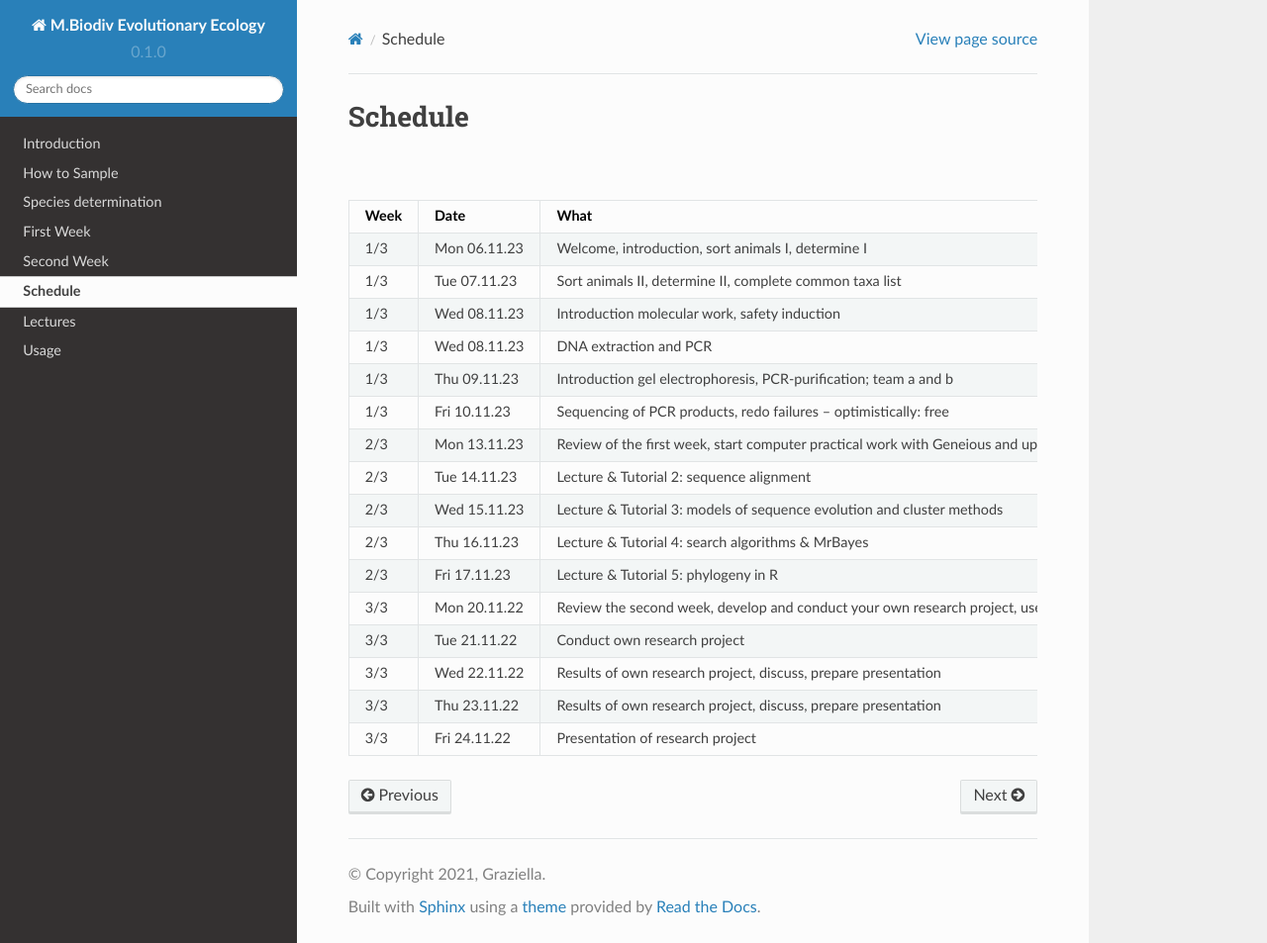
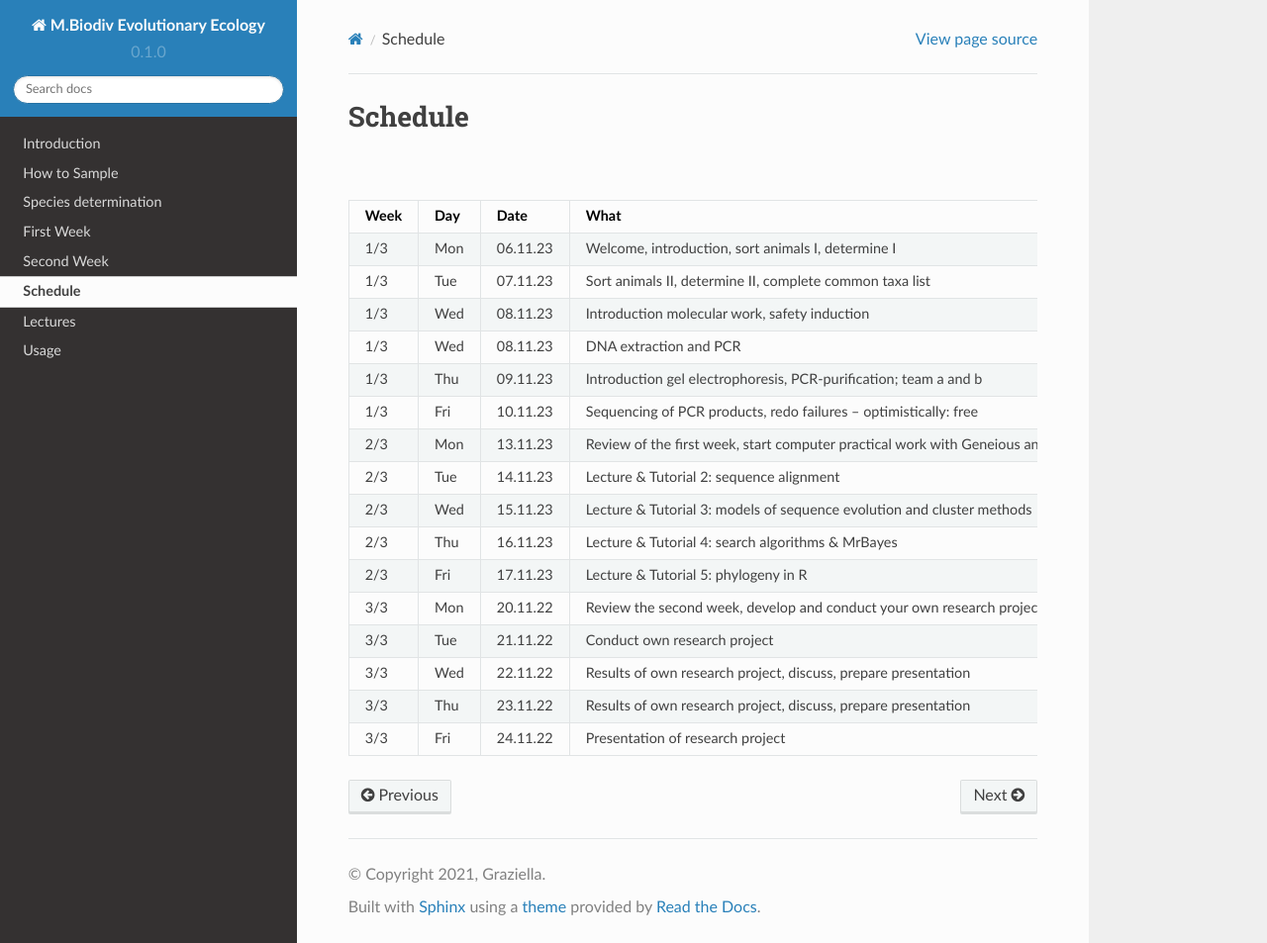
Before and after one commit to bheimbu/evolutionary_ecology, a Sphinx documentation site: the page built from docs/source/schedule.rst, in a window 1280 px wide and 953 px high. Shown: the whole window at 99% size. Built offline with Sphinx 7.4.7 and the Read the Docs theme 2.0.0, drawn with Linux system fonts in a browser that asks for light colours.

Commit message:
Update schedule.rst

```diff
--- a/docs/source/schedule.rst
+++ b/docs/source/schedule.rst
@@ -2,91 +2,108 @@
 Schedule
 --------
 .. list-table:: Evolutionary Ecology
-   :widths: 10 15 30 25 20
+   :widths: 10 10 15 30 25 20
    :header-rows: 1
 
    * - Week
+     - Day
      - Date
      - What
      - Where
      - When
    * - 1/3
-     - Mon 06.11.23
+     - Mon
+     - 06.11.23
      - Welcome, introduction, sort animals I, determine I
      - Kursraum C, HD 8
      - 9:00-16:00
    * - 1/3
-     - Tue 07.11.23
+     - Tue
+     - 07.11.23
      - Sort animals II, determine II, complete common taxa list
      - Kursraum C, HD 8
      - 9:00-16:00
    * - 1/3
-     - Wed 08.11.23
+     - Wed
+     - 08.11.23
      - Introduction molecular work, safety induction
      - room 1.212, Untere Karspüle 2
      - 9:00-10:00
    * - 1/3
-     - Wed 08.11.23
+     - Wed
+     - 08.11.23
      - DNA extraction and PCR
      - molli lab, Untere Karspüle 2, Animal Ecology
      - 10:00-16:00
    * - 1/3
-     - Thu 09.11.23
+     - Thu
+     - 09.11.23
      - Introduction gel electrophoresis, PCR-purification; team a and b
      - molli lab, Untere Karspüle 2, Animal Ecology
      - Team A: 9:00-13:00, Team B: 12:00-16:00
    * - 1/3
-     - Fri 10.11.23
+     - Fri
+     - 10.11.23
      - Sequencing of PCR products, redo failures – optimistically: free
      -
      -
    * - 2/3
-     - Mon 13.11.23
+     - Mon
+     - 13.11.23
      - Review of the first week, start computer practical work with Geneious and upload consensus sequences, Lecture & Tutorial 1: how to handle and edit sequence data
      - room MN37, Untere Karspüle 2
      - 9:00-16:00
    * - 2/3
-     - Tue 14.11.23
+     - Tue
+     - 14.11.23
      - Lecture & Tutorial 2: sequence alignment
      - room MN37, Untere Karspüle 2
      - 9:00-16:00
    * - 2/3
-     - Wed 15.11.23
+     - Wed
+     - 15.11.23
      - Lecture & Tutorial 3: models of sequence evolution and cluster methods
      - room MN37, Untere Karspüle 2
      - 9:00-16:00
    * - 2/3
-     - Thu 16.11.23
+     - Thu
+     - 16.11.23
      - Lecture & Tutorial 4: search algorithms & MrBayes
      - room MN37, Untere Karspüle 2
      - 9:00-16:00
    * - 2/3
-     - Fri 17.11.23
+     - Fri
+     - 17.11.23
      - Lecture & Tutorial 5: phylogeny in R
      - room MN37, Untere Karspüle 2
      - 9:00-16:00
    * - 3/3
-     - Mon 20.11.22
+     - Mon
+     - 20.11.22
      - Review the second week, develop and conduct your own research project, use own data, build hypothesis, start creating datasets fitting to analyze your research question
      - room MN37, Untere Karspüle 2
      - 9:00-16:00
    * - 3/3
-     - Tue 21.11.22
+     - Tue
+     - 21.11.22
      - Conduct own research project
      - room MN37, Untere Karspüle 2
      - 9:00-16:00
    * - 3/3
-     - Wed 22.11.22
+     - Wed
+     - 22.11.22
      - Results of own research project, discuss, prepare presentation
      - room MN37, Untere Karspüle 2
      - 9:00-16:00
    * - 3/3
-     - Thu 23.11.22
+     - Thu
+     - 23.11.22
      - Results of own research project, discuss, prepare presentation
      - room MN37, Untere Karspüle 2
      - 9:00-16:00
    * - 3/3
-     - Fri 24.11.22
+     - Fri
+     - 24.11.22
      - Presentation of research project
      - room MN37, Untere Karspüle 2
      - 9:00-...
```
